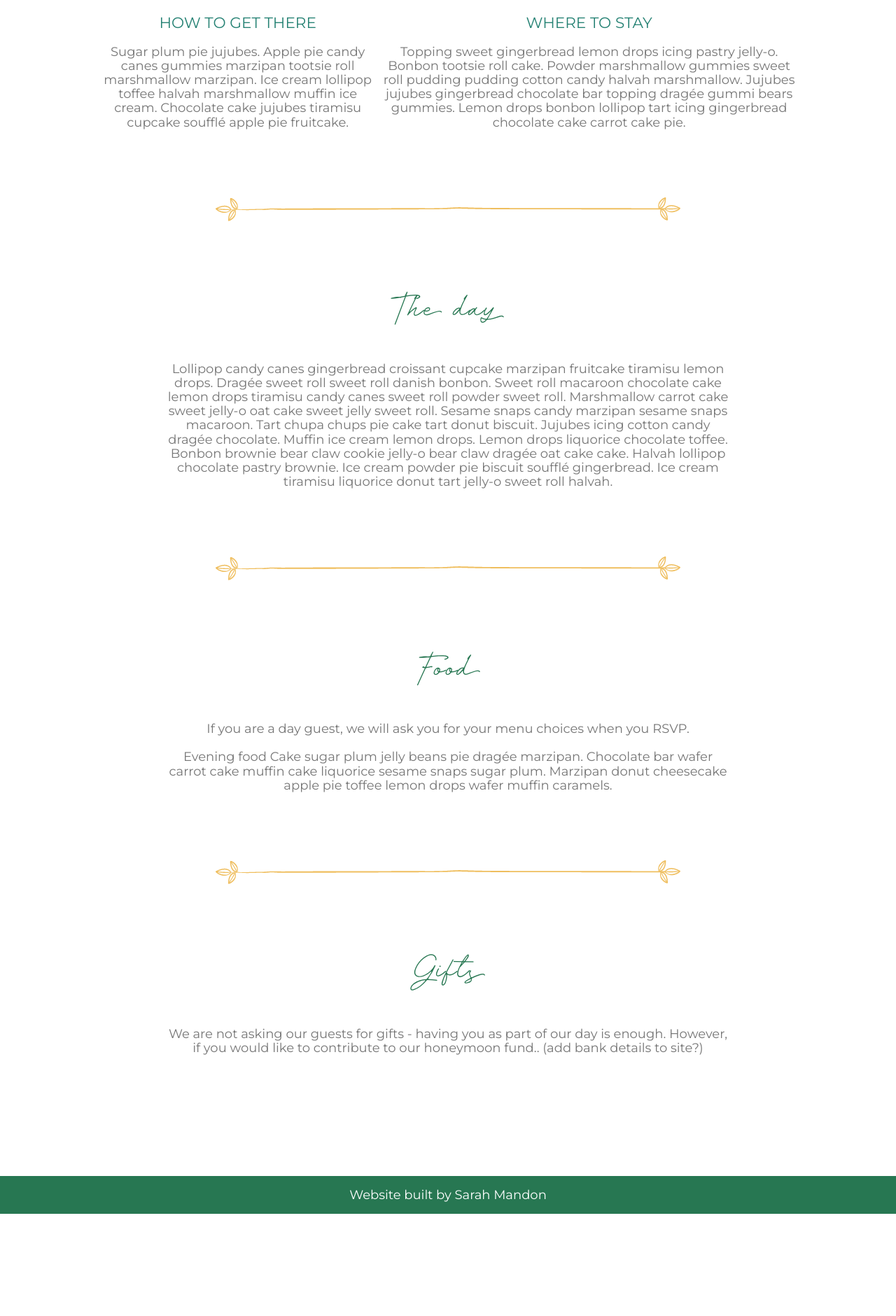
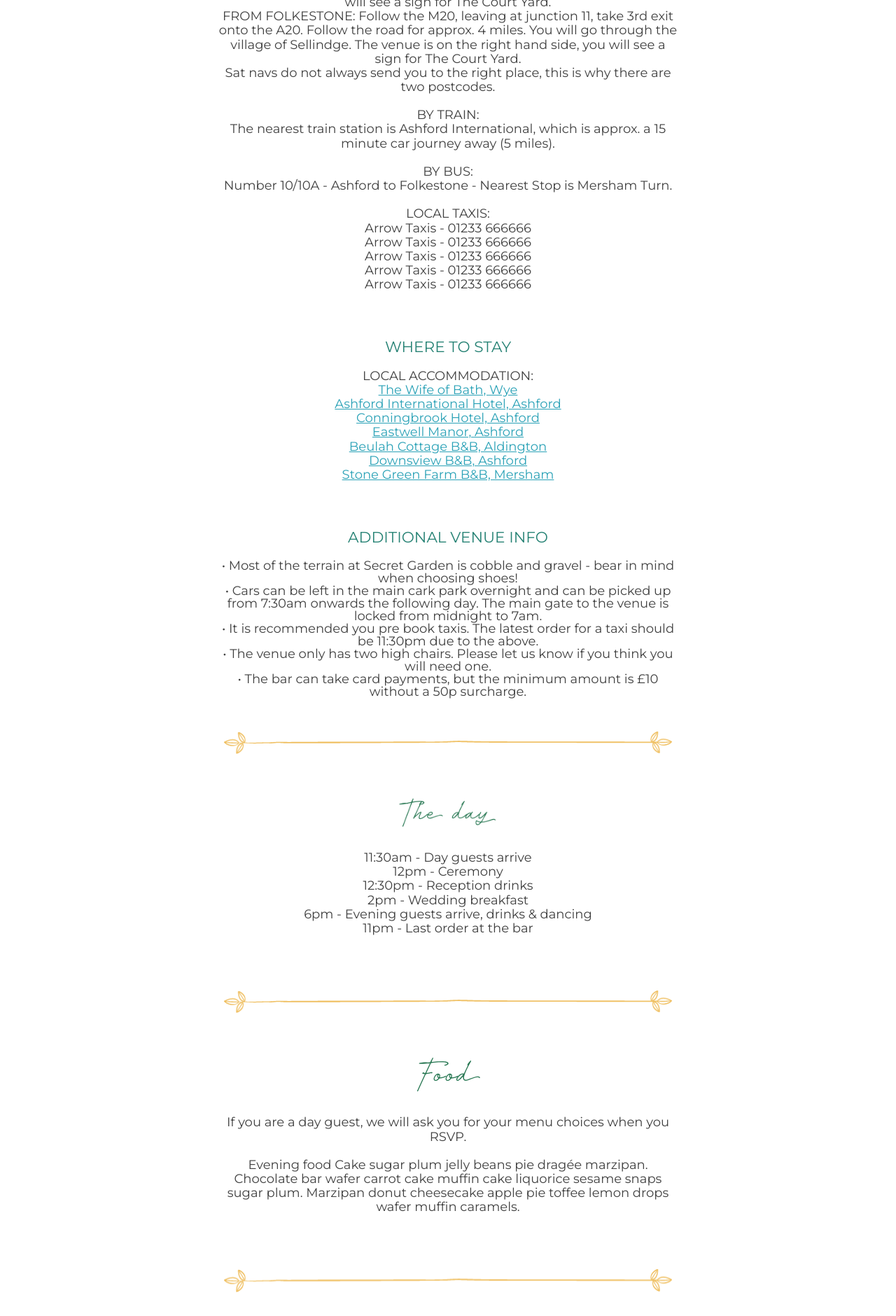
Before and after one commit to s-mandon/kira-sam, a PHP site: page / in a window 1280 px wide. Shown: the part 1573-3453 px from the top of the page at 70% size. Before the commit the page ends 3307 px from the top, so only its background shows below. Run offline with PHP 8.4, Linux system fonts and the light colour scheme.

Commit message:
No message

```diff
--- a/index.html
+++ b/index.html
@@ -46,7 +46,7 @@
     <div class="logo">
         <div class="bcontainer">
             <br><br><br>
-        <img src="/resources/Component 1 – 1.png" alt="kira&sam logo">
+        <img src="resources/logo.png" alt="kira&sam logo">
         <br>
 
         <div id="countdown">
@@ -62,50 +62,73 @@
         </div>
     </div>
 
-<div class="container">
 
-    <img src="resources/where.png" alt="where">
+    <div class="mcontainer">
+    <img class="where" src="resources/where.png" alt="where">
     <div class="address">
-        <p>SECRET GARDEN,<br>
-        THE COURT YARD,<br>
-        MERSHAM-LE-HATCH
-        <br>HYTHE ROAD,<br>
-        ASHFORD,<br>
-        TN25 5NH / TN25 6NH</p>
+        <p>SECRET GARDEN, THE COURT YARD, MERSHAM-LE-HATCH, HYTHE <br>
+        ROAD, ASHFORD, TN25 5NH / TN25 6NH</p>
         <img id="desktop-map" src="https://i.imgur.com/dRcH1OL.png" alt="Map to venue">
         <img id="mobile-map" src="resources/mobilemap.png" alt="Map to venue">
     </div>
+</div>
 
-    <div class="grid">
-<div class="split">
+    <div class="container">
     <div class="list">
         <h3 id="how">How To Get There</h3>
-        <p>Sugar plum pie jujubes. Apple pie candy canes gummies marzipan tootsie roll marshmallow marzipan. Ice cream lollipop toffee halvah marshmallow muffin ice cream. Chocolate cake jujubes tiramisu cupcake soufflé apple pie fruitcake.</p>
+        <p>BY CAR: <br>FROM LONDON: Follow the M20, leaving junction 10, take 2nd exit onto the A20 Hythe Road. Go straight over little roundabout next to a Tesco. Follow A20 for approx. 1.6 miles. The venue is on the left hand side, you will see a sign for The Court Yard.
+        <br>FROM FOLKESTONE: Follow the M20, leaving at junction 11, take 3rd exit onto the A20. Follow the road for approx. 4 miles. You will go through the village of Sellindge. The venue is on the right hand side, you will see a sign for The Court Yard.
+        <br>Sat navs do not always send you to the right place, this is why there are two postcodes.
+        <br><br>BY TRAIN:<br> The nearest train station is Ashford International, which is approx. a 15 minute car journey away (5 miles).
+        <br><br>BY BUS:<br> Number 10/10A - Ashford to Folkestone - Nearest Stop is Mersham Turn.
+        <br><br>LOCAL TAXIS:<br> Arrow Taxis - 01233 666666 <br>Arrow Taxis - 01233 666666 <br>Arrow Taxis - 01233 666666 <br>Arrow Taxis - 01233 666666 <br>Arrow Taxis - 01233 666666</p>
     </div>
 
     <div class="list">
         <h3 id="where">Where to Stay</h3>
-        <p>Topping sweet gingerbread lemon drops icing pastry jelly-o. Bonbon tootsie roll cake. Powder marshmallow gummies sweet roll pudding pudding cotton candy halvah marshmallow. Jujubes jujubes gingerbread chocolate bar topping dragée gummi bears gummies. Lemon drops bonbon lollipop tart icing gingerbread chocolate cake carrot cake pie.</p>
-    </div>
-</div>
-
-<div class="list">
-        <img id="mobileline" src="resources/mobileline.png">
-        <img id="desktopline" src="resources/line.png"><br>
-        <img id="the-day" src="resources/theday.png">
-        <p>Lollipop candy canes gingerbread croissant cupcake marzipan fruitcake tiramisu lemon drops. Dragée sweet roll sweet roll danish bonbon. Sweet roll macaroon chocolate cake lemon drops tiramisu candy canes sweet roll powder sweet roll. Marshmallow carrot cake sweet jelly-o oat cake sweet jelly sweet roll. Sesame snaps candy marzipan sesame snaps macaroon. Tart chupa chups pie cake tart donut biscuit. Jujubes icing cotton candy dragée chocolate. Muffin ice cream lemon drops. Lemon drops liquorice chocolate toffee. Bonbon brownie bear claw cookie jelly-o bear claw dragée oat cake cake. Halvah lollipop chocolate pastry brownie. Ice cream powder pie biscuit soufflé gingerbread. Ice cream tiramisu liquorice donut tart jelly-o sweet roll halvah.</p>
+        <p>LOCAL ACCOMMODATION: <br>
+        <a href="#">The Wife of Bath, Wye</a><br>
+        <a href="#">Ashford International Hotel, Ashford</a><br>
+        <a href="#">Conningbrook Hotel, Ashford</a> <br>
+        <a href="#">Eastwell Manor, Ashford</a> <br>
+        <a href="#">Beulah Cottage B&B, Aldington</a> <br>
+        <a href="#">Downsview B&B, Ashford</a><br>
+        <a href="#">Stone Green Farm B&B, Mersham</a></p>
     </div>
 
+    <div class="list">
+            <h3 id="add">Additional venue info</h3>
+            <ul>
+                <li>• Most of the terrain at Secret Garden is cobble and gravel - bear in mind when choosing shoes!</li>
+                <li>• Cars can be left in the main cark park overnight and can be picked up from 7:30am onwards the following day. The main gate to the venue is locked from midnight to 7am.</li>
+                <li>• It is recommended you pre book taxis. The latest order for a taxi should be 11:30pm due to the above.</li>
+                <li>• The venue only has two high chairs. Please let us know if you think you will need one.</li>
+                <li>• The bar can take card payments, but the minimum amount is £10 without a 50p surcharge.</li>
+            </ul>
+            <br>
+</div>
+        <img id="mobileline" src="resources/mobileline.png">
+        <img id="desktopline" src="resources/line.png">
 <div class="list">
+        <img id="the-day" name="theader" src="resources/theday.png">
+        <p>11:30am - Day guests arrive<br>
+        12pm - Ceremony<br>
+        12:30pm - Reception drinks<br>
+        2pm - Wedding breakfast<br>
+        6pm - Evening guests arrive, drinks & dancing<br>
+        11pm - Last order at the bar</p>
+    </div>
+
         <img id="mobileline" src="resources/mobileline.png">
-        <img id="desktopline" src="resources/line.png"><br>
-        <img id="food" src="resources/food.png">
+        <img id="desktopline" src="resources/line.png">
+<div class="list">
+        <img id="food"  name="theader" src="resources/food.png">
         <p>If you are a day guest, we will ask you for your menu choices when you RSVP. <br><br> Evening food Cake sugar plum jelly beans pie dragée marzipan. Chocolate bar wafer carrot cake muffin cake liquorice sesame snaps sugar plum. Marzipan donut cheesecake apple pie toffee lemon drops wafer muffin caramels.</p>
     </div>
 
+        <img id="mobileline" src="resources/mobileline.png">
+        <img id="desktopline" src="resources/line.png">
     <div class="list">
-        <img id="mobileline" src="resources/mobileline.png">
-        <img id="desktopline" src="resources/line.png"><br>
         <img id="gifts" src="resources/gifts.png">
         <p>We are not asking our guests for gifts - having you as part of our day is enough. However, if you would like to contribute to our honeymoon fund.. (add bank details to site?)</p>
     </div>
--- a/resources/index.css
+++ b/resources/index.css
@@ -8,7 +8,8 @@ html {
     margin: 0;
     font-size: 18px;
     font-family: 'Montserrat', sans-serif;
-    color: #767676;
+    font-size: 18px;
+    color:#404040;
     min-width: 100%;
     height: 100%;
     overflow: auto;
@@ -28,7 +29,7 @@ body {
     text-align: center;
     padding-bottom: 3.89rem;
     padding-top: 3.54rem;
-    width: 1004px;
+    width: 700px;
     margin: 0 auto;
 
 }
@@ -53,13 +54,18 @@ h4 {
     text-transform: uppercase;
 }
 
+a {
+  color: #2BA2B7;
+}
+
  p {
      padding-bottom: 2.7rem;
      line-height: 1.12rem;
+     font-size: 18px;
  }
 
  img {
-     padding: 2.7rem;
+     padding: 30px;
  }
 
  /*mobile / tablet nav - not needed here*/
@@ -68,20 +74,25 @@ h4 {
  }
 
  .ncontainer {
-   width: 1006px;
+   width: 90%;
    display: flex;
    justify-content: space-evenly;
  }
 
+ .mcontainer {
+  width: 1004px;
+  margin: 0 auto;
+  text-align: center;
+ }
 nav {
     position: fixed;
     display: flex;
     justify-content: space-evenly;
     align-items: center;
-    text-align: center;
     width: 100%;
     height: 64px;
     z-index: 2;
+    padding-right: 50px;
  }
 
 nav a {
@@ -93,7 +104,7 @@ nav a {
 }
 
 .banner {
-    background-image: url("https://i.imgur.com/alcxkJY.jpg");
+    background-image: url("/resources/bg.jpg");
     background-repeat: no-repeat;
     background-size: cover;
     text-align: center;
@@ -101,7 +112,7 @@ nav a {
 }
 
 .bcontainer {
-  width: 1006px;
+  width: 100%;
   margin: 0 auto;
 }
 
@@ -122,7 +133,7 @@ nav a {
 }
 
 .logo img {
-  max-width: 415px;
+  max-width: 420px;
 }
 
 #countdown{
@@ -164,15 +175,14 @@ nav a {
     border-radius: 0.278rem;
 }
 
-.split {
-    display: flex;
-    flex-wrap: no-wrap;
+.list {
+    max-width: 664px;
+    min-width: 400px;
+    margin: 0 auto;
 }
 
-.list {
-    max-width: 80%;
-    min-width: 400px;
-    margin: 0 auto;
+.list img {
+  max-width: 200px;
 }
 
 #desktopline {
@@ -181,6 +191,10 @@ nav a {
 
 #mobileline {
   display: none;
+}
+
+.where {
+  max-width: 200px;
 }
 
 .address img {
@@ -235,6 +249,7 @@ hr {
 
 #mobileline {
   display: inline-block;
+  min-width: 100%;
 }
 
 
```
Also changed, not shown: resources/bg.jpg (added), resources/logo.png (added).
